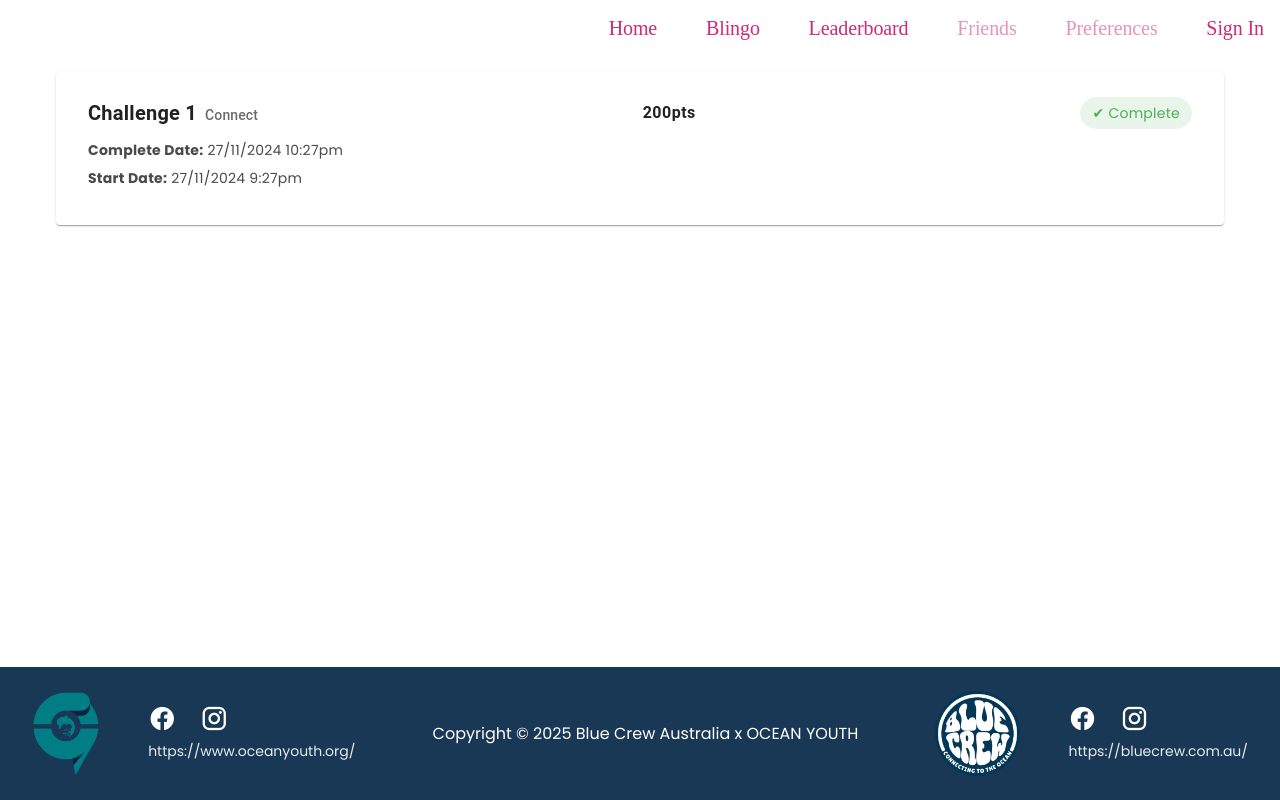
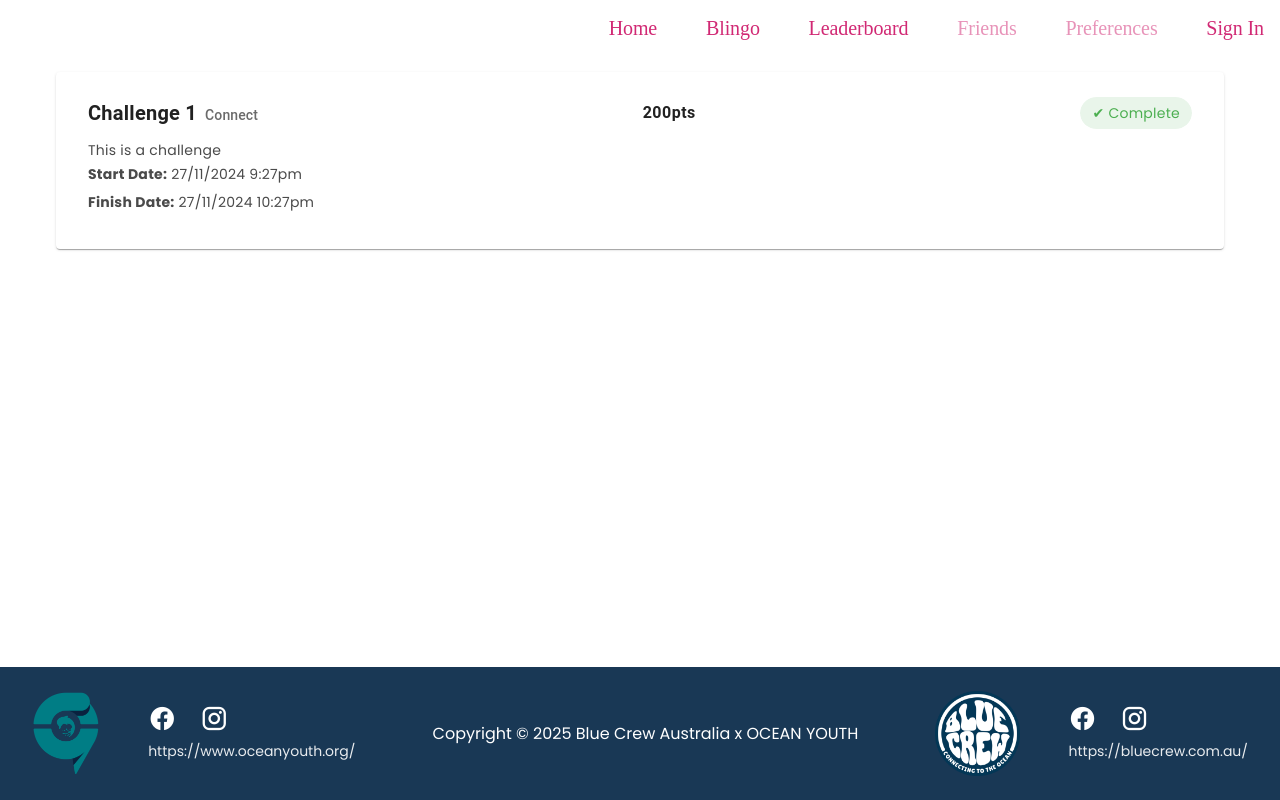
Before and after one commit to codersforcauses/bluecrew, a Vue app in the folder client/: page /profile in a window 1280 px wide. Built offline with nearby package versions, Linux system fonts and the light colour scheme; no server answers; the HTML template or start-up script is replaced by a standard one; a web font is replaced by a local one.

Commit message:
added description

```diff
--- a/client/src/components/ChallengesCard.vue
+++ b/client/src/components/ChallengesCard.vue
@@ -28,11 +28,14 @@
 
     <v-card-text class="d-flex justify-space-between align-center">
       <div class="details">
+        <p>
+          {{ description }}
+        </p>
         <p class="mb-2">
-          <strong>Complete Date:</strong> {{ finishDate }}
+          <strong>Start Date:</strong> {{ startDate }}
         </p>
         <p>
-          <strong>Start Date:</strong> {{ startDate }}
+          <strong>Finish Date:</strong> {{ finishDate }}
         </p>
       </div>
 
```
